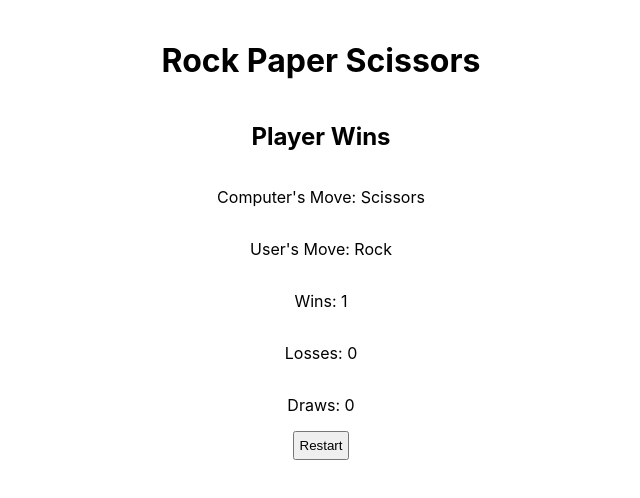
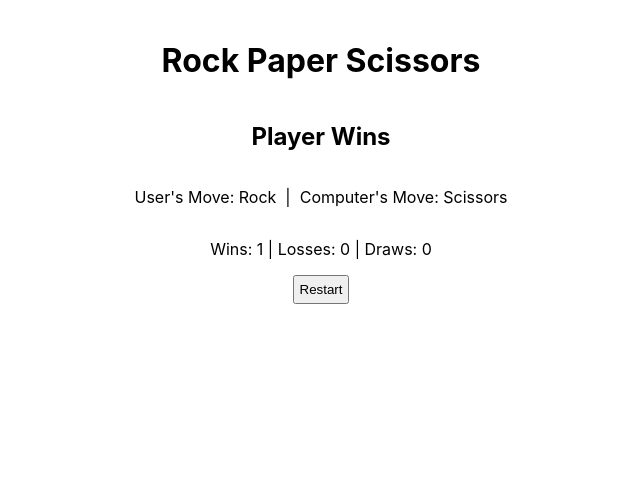
Before and after one commit to VolodymyrSemenov/levelup, a React (Create React App) app: page / in a window 1280 px wide. Both pictures are taken after a click on the button "Rock". Shown: the top 498 px of the page, without its empty margins (319-959 px from the left). Built offline with nearby package versions, Linux system fonts and the light colour scheme.

Commit message:
Inlined moves and stats on results page

```diff
--- a/src/App.tsx
+++ b/src/App.tsx
@@ -64,15 +64,14 @@ function App() {
     Computer: 0,
     Tie: 0,
   });
-  const buttonHandler: (userMove: Move) => () => void = (userMove: Move) => {
-    return () => {
+  const buttonHandler: (userMove: Move) => () => void =
+    (userMove: Move) => () => {
       const computerMove = randomMove();
       setComputerMove(computerMove);
       setUserMove(userMove);
       gameResults[getWinner(userMove, computerMove) ?? "Tie"]++;
       setGameResults(gameResults);
       setPageState("Results");
-    };
     };
 
   return (
@@ -97,11 +96,8 @@ function App() {
             {getWinner(userMove, computerMove)! +
               (getWinner(userMove, computerMove) == "Tie" ? "" : " Wins")}
           </h2>
-          <p>{`Computer's Move: ${computerMove}`}</p>
-          <p>{`User's Move: ${userMove}`}</p>
-          <p>{"Wins: " + gameResults["Player"]}</p>
-          <p>{"Losses: " + gameResults["Computer"]}</p>
-          <p>{"Draws: " + gameResults["Tie"]}</p>
+          <p>{`User's Move: ${userMove}`} &nbsp;|&nbsp; {`Computer's Move: ${computerMove}`}</p>
+          <p>{`Wins: ${gameResults["Player"]} | Losses: ${gameResults["Computer"]} | Draws: ${gameResults["Tie"]}`}</p>
           <RestartButton
             onClick={() => {
               setPageState("SelectMove");
```
Lines whose indentation alone changed are shown as unchanged.
